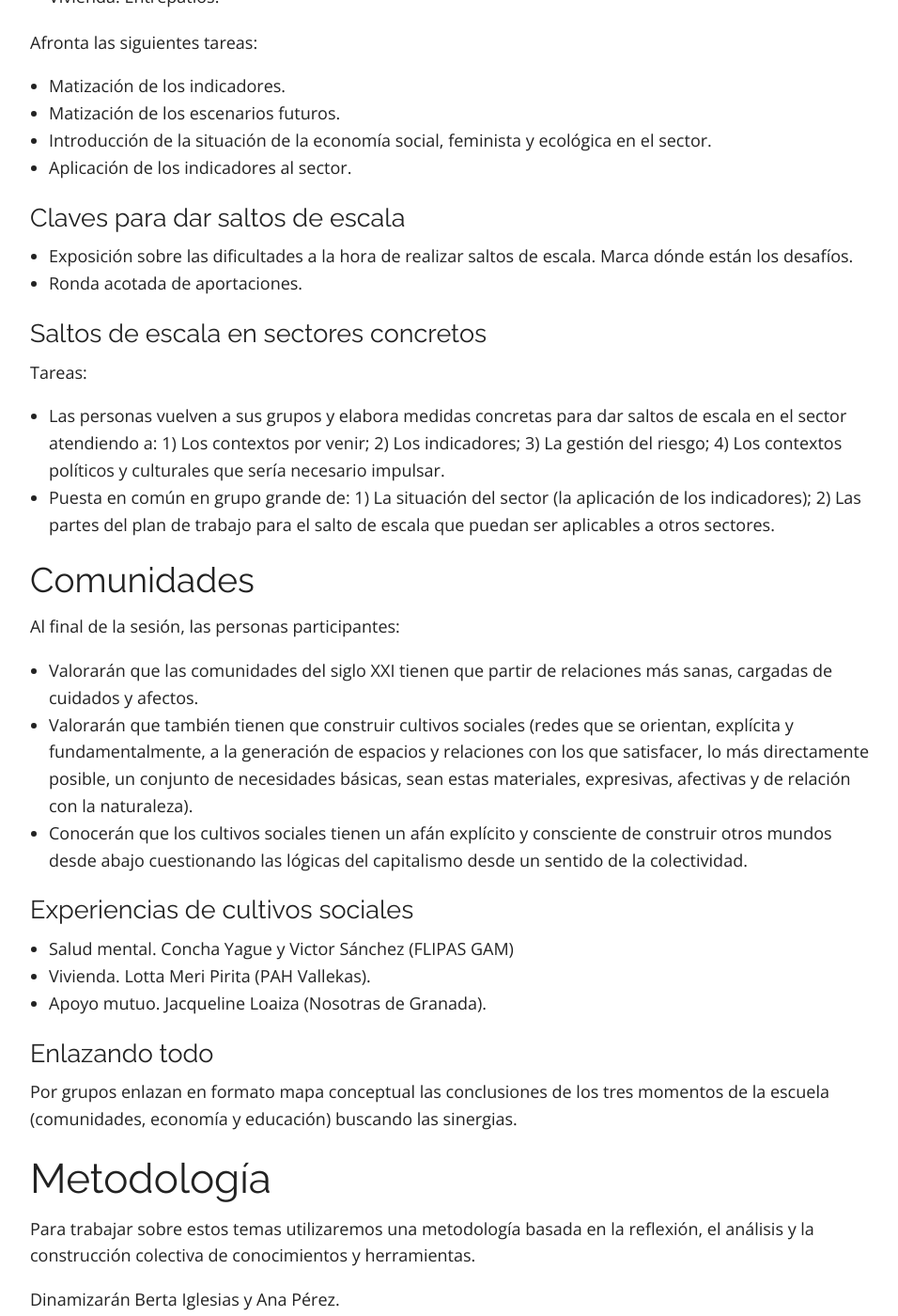
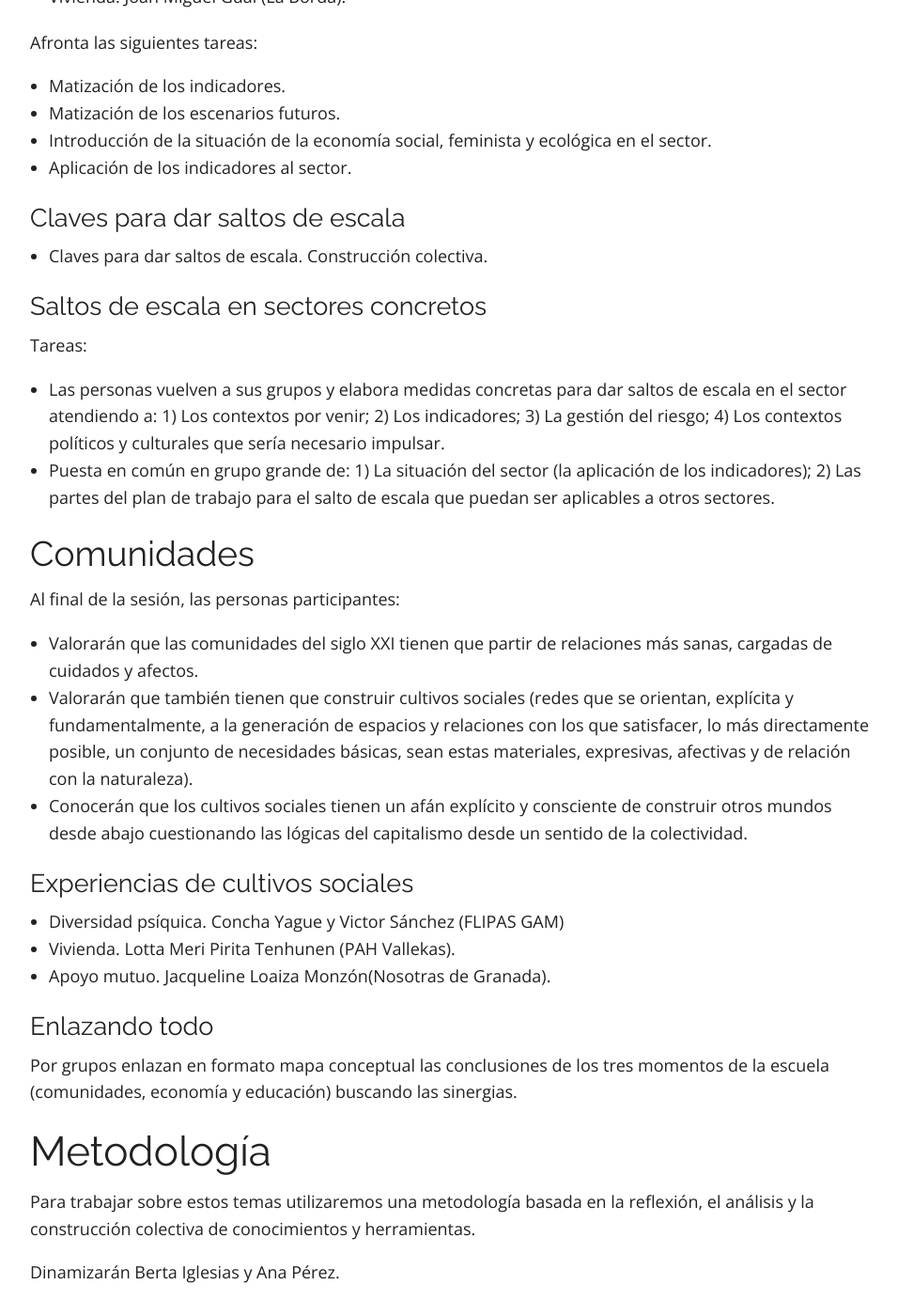
Before and after one commit to escuelaramonfdez/escuelaramonfdez.github.io, a Jekyll site: the page built from contenidos.md, in a window 1280 px wide and 1400 px high, scrolled down 3747 px. Shown: the whole window at 94% size, without its empty margins (158-1114 px from the left). Built offline with Jekyll 4.4.1, drawn with Linux system fonts in a browser that asks for light colours; nearby versions of some CDN libraries; comment, search, counter and statistics services are not loaded; some of the changed text lies outside the part shown.

Commit message:
Actualización contenidos.

```diff
--- a/contenidos.md
+++ b/contenidos.md
@@ -133,9 +133,9 @@
 
 - Alimentación. Isa Álvarez (Coordinación Baladre).
 - Energía. Olatz Azurza (UNCCUER).
-- Cooperativismo. Emmanuel Rodríguez y David.
-- Finanzas. Javier Ortega (COOP57) y Leandro Velasco (FIARE).
-- Vivienda. Entrepatios.
+- Cooperativismo. Emmanuel Rodríguez y David Gámez.
+- Finanzas. Javier Ortega (COOP57) y Leandro Velasco (FIARE-Castilla León).
+- Vivienda. Joan Miguel Gual (La Borda).
 
 Afronta las siguientes tareas:
 
@@ -146,8 +146,7 @@
 
 ### <a name="taller6"></a>Claves para dar saltos de escala
 
-- Exposición sobre las dificultades a la hora de realizar saltos de escala. Marca dónde están los desafíos.
-- Ronda acotada de aportaciones.
+- Claves para dar saltos de escala. Construcción colectiva.
 
 ### <a name="taller7"></a>Saltos de escala en sectores concretos
 
@@ -166,9 +165,9 @@
 
 ### <a name="taller8"></a>Experiencias de cultivos sociales
 
-- Salud mental. Concha Yague y Victor Sánchez (FLIPAS GAM)
-- Vivienda. Lotta Meri Pirita (PAH Vallekas).
-- Apoyo mutuo. Jacqueline Loaiza (Nosotras de Granada).
+- Diversidad psíquica. Concha Yague y Victor Sánchez (FLIPAS GAM)
+- Vivienda. Lotta Meri Pirita Tenhunen (PAH Vallekas).
+- Apoyo mutuo. Jacqueline Loaiza Monzón(Nosotras de Granada).
 
 ### <a name="taller9"></a>Enlazando todo
 
```
Also changed, not shown: other parts of contenidos.md (+1 -1 lines), 1 other file.
